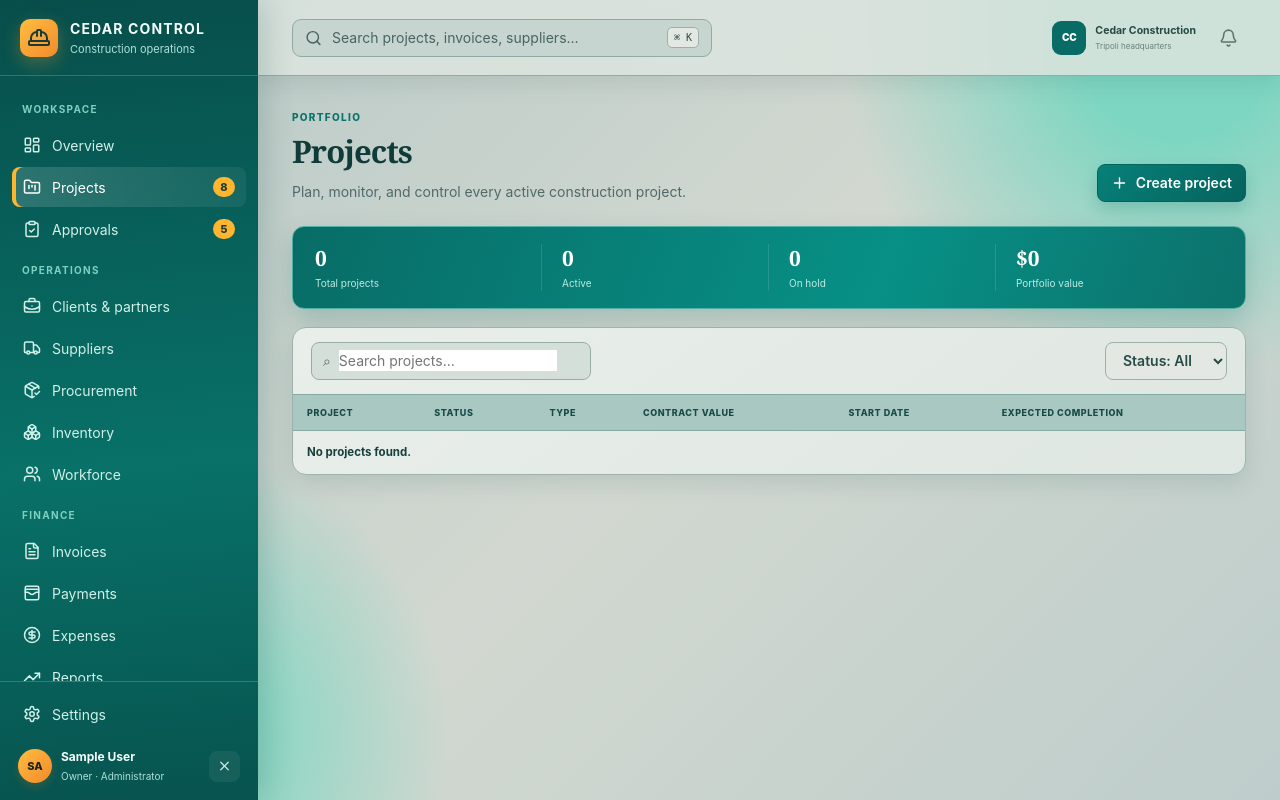
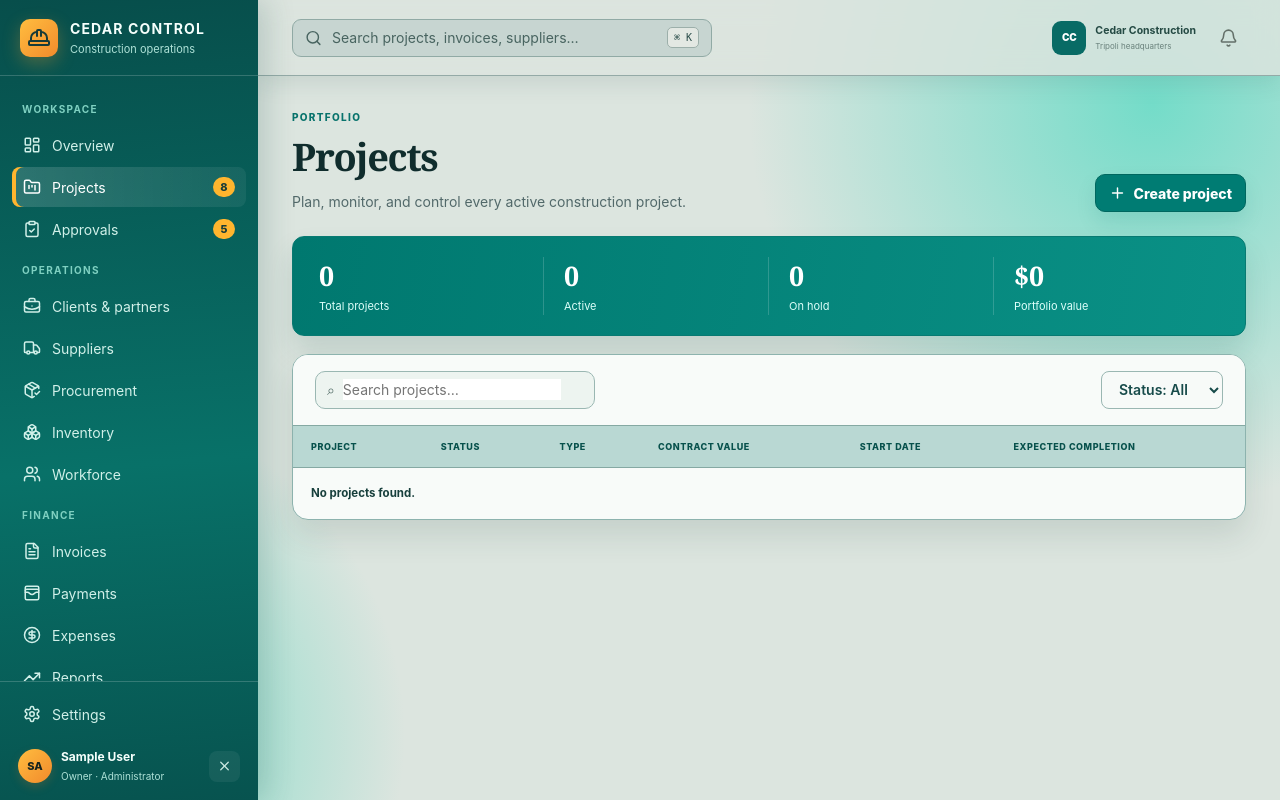
Before and after one commit to nireezalsweidan/Construction-Project-Management-Accounting-System, a Django app: page /projects/ in a window 1280 px wide. Run offline with Django 5.2, Linux system fonts and the light colour scheme; the visitor is signed in with stand-in values (Sample User, id 1); data that the repository does not hold is empty.

Commit message:
edited project-details design

```diff
--- a/static/css/projects.css
+++ b/static/css/projects.css
@@ -12,3 +12,20 @@
 [data-project-dialog] form>p:last-child,[data-detail-dialog] form>p:last-child{grid-column:1/-1;display:flex;justify-content:flex-end;gap:9px;margin:4px -26px -26px;padding:16px 26px;border-top:1px solid var(--line);background:#fafbfa}
 [data-project-dialog] .primary-button,[data-detail-dialog] .primary-button{border:0;background:linear-gradient(135deg,#e5a133,#c97822);color:#18241e;font-weight:800}
 @media(max-width:580px){[data-project-dialog],[data-detail-dialog]{width:calc(100vw - 22px);max-height:calc(100vh - 22px)}[data-project-dialog] form,[data-detail-dialog] form{grid-template-columns:1fr;padding:20px}[data-project-dialog] h2,[data-detail-dialog] h2{margin:-20px -20px 2px;padding:19px 20px}[data-project-dialog] form>p:last-child,[data-detail-dialog] form>p:last-child{margin:2px -20px -20px;padding:14px 20px}}
+
+/* Project workspace visual system */
+.dashboard-page:has([data-project-rows]),.dashboard-page:has([data-project-detail]){background:radial-gradient(circle at 90% 13%,#74dcc9 0,transparent 30%),radial-gradient(circle at 5% 92%,#69d8c1 0,transparent 24%),#dce5df}
+.dashboard-page:has([data-project-rows]) .page-heading,.dashboard-page:has([data-project-detail]) .project-title{position:relative;z-index:1}
+.dashboard-page:has([data-project-rows]) .page-heading h1,.dashboard-page:has([data-project-detail]) .title-row h1{font-size:38px;color:#102d2d;letter-spacing:-.035em}
+.dashboard-page:has([data-project-rows]) .page-heading .primary-button,.dashboard-page:has([data-project-detail]) .project-actions .primary-button,.dashboard-page:has([data-project-detail]) [data-action="add-phase"],.dashboard-page:has([data-project-detail]) [data-action="add-budget-item"],.dashboard-page:has([data-project-detail]) [data-action="add-record"]{background:#007c73;border-color:#00675f;border-radius:10px;box-shadow:0 10px 20px #006c641e;font-weight:800}
+.dashboard-page:has([data-project-rows]) .summary-line{background:linear-gradient(100deg,#00786f,#0a9186);border:1px solid #087a72;box-shadow:0 16px 28px #174c4624;padding:20px 26px}
+.dashboard-page:has([data-project-rows]) .summary-line strong{font-size:27px}.dashboard-page:has([data-project-rows]) .summary-line span{color:#ddfffa;font-size:11px}.dashboard-page:has([data-project-rows]) .summary-line>div{border-color:#ffffff2b}
+.dashboard-page:has([data-project-rows]) .table-panel,.dashboard-page:has([data-project-detail]) .tab-panel{border-color:#8db3ae;border-radius:16px;box-shadow:0 16px 30px #25453d20;background:#f8fbf9}
+.dashboard-page:has([data-project-rows]) .filterbar{padding:16px 22px;background:#f8fbf9}.dashboard-page:has([data-project-rows]) .local-search{background:#edf4f0;border-color:#9ab7b2;border-radius:10px}.dashboard-page:has([data-project-rows]) .quiet-button{border-color:#9ab7b2;background:#f7faf8;color:#174b4a}
+.dashboard-page:has([data-project-rows]) th,.dashboard-page:has([data-project-detail]) .tab-panel th{background:#b9d8d3;color:#07514c;padding:14px 18px}.dashboard-page:has([data-project-rows]) td,.dashboard-page:has([data-project-detail]) .tab-panel td{padding:17px 18px;border-color:#b9ccc7;color:#415f5a}.dashboard-page:has([data-project-rows]) tbody tr:hover,.dashboard-page:has([data-project-detail]) .tab-panel tbody tr:hover{background:#dcefea}
+.dashboard-page:has([data-project-detail]) .breadcrumbs{color:#39746c;margin-top:4px}.dashboard-page:has([data-project-detail]) .project-title{padding:22px 0 13px;margin-bottom:12px}.dashboard-page:has([data-project-detail]) .project-badge{width:60px;height:60px;border-radius:12px;background:#008579;box-shadow:0 12px 20px #00756c30}.dashboard-page:has([data-project-detail]) .project-tabs{gap:30px;border-color:#a9c5bf;margin-bottom:22px}.dashboard-page:has([data-project-detail]) .project-tabs button{padding-bottom:15px;color:#657c77}.dashboard-page:has([data-project-detail]) .project-tabs button.active{color:#00756c;border-color:#f0a72f}
+.dashboard-page:has([data-project-detail]) [data-project-panel="overview"] .metric-card{min-height:190px;border-radius:16px;padding:22px 24px;border-width:1px;box-shadow:0 12px 24px #274b4020}.dashboard-page:has([data-project-detail]) [data-project-panel="overview"] .metric-card:nth-child(1){background:#78d1c2;border-color:#008a7d}.dashboard-page:has([data-project-detail]) [data-project-panel="overview"] .metric-card:nth-child(2){background:#ffc658;border-color:#eea323}.dashboard-page:has([data-project-detail]) [data-project-panel="overview"] .metric-card:nth-child(3){background:#83b6e3;border-color:#2d82ca}.dashboard-page:has([data-project-detail]) [data-project-panel="overview"] .metric-card:nth-child(4){background:#ee8980;border-color:#da594e}.dashboard-page:has([data-project-detail]) [data-project-panel="overview"] .metric-top span{color:#273b35;font-size:14px;font-weight:800}.dashboard-page:has([data-project-detail]) [data-project-panel="overview"] .metric-value{margin-top:35px;color:#10342f;font-size:35px}.dashboard-page:has([data-project-detail]) [data-project-panel="overview"] .panel{border-color:#9bbab5;border-radius:16px;box-shadow:0 12px 24px #25483e18;padding:24px}.dashboard-page:has([data-project-detail]) .timeline-bar{height:12px;background:#c5d9d5}.dashboard-page:has([data-project-detail]) .timeline-bar span{background:linear-gradient(90deg,#008d80,#f6ab27)}
+
+/* Dynamic action forms: give generated fields the same structured layout. */
+[data-dialog-fields]{grid-column:1/-1;display:grid;grid-template-columns:repeat(2,minmax(0,1fr));gap:16px}[data-dialog-fields] label{min-width:0}[data-dialog-fields] label:has(textarea){grid-column:1/-1}
+@media(max-width:580px){.dashboard-page:has([data-project-rows]) .page-heading h1,.dashboard-page:has([data-project-detail]) .title-row h1{font-size:28px}.dashboard-page:has([data-project-detail]) [data-project-panel="overview"] .metric-card{min-height:145px}.dashboard-page:has([data-project-detail]) [data-project-panel="overview"] .metric-value{font-size:29px;margin-top:18px}[data-dialog-fields]{grid-template-columns:1fr}}
```
